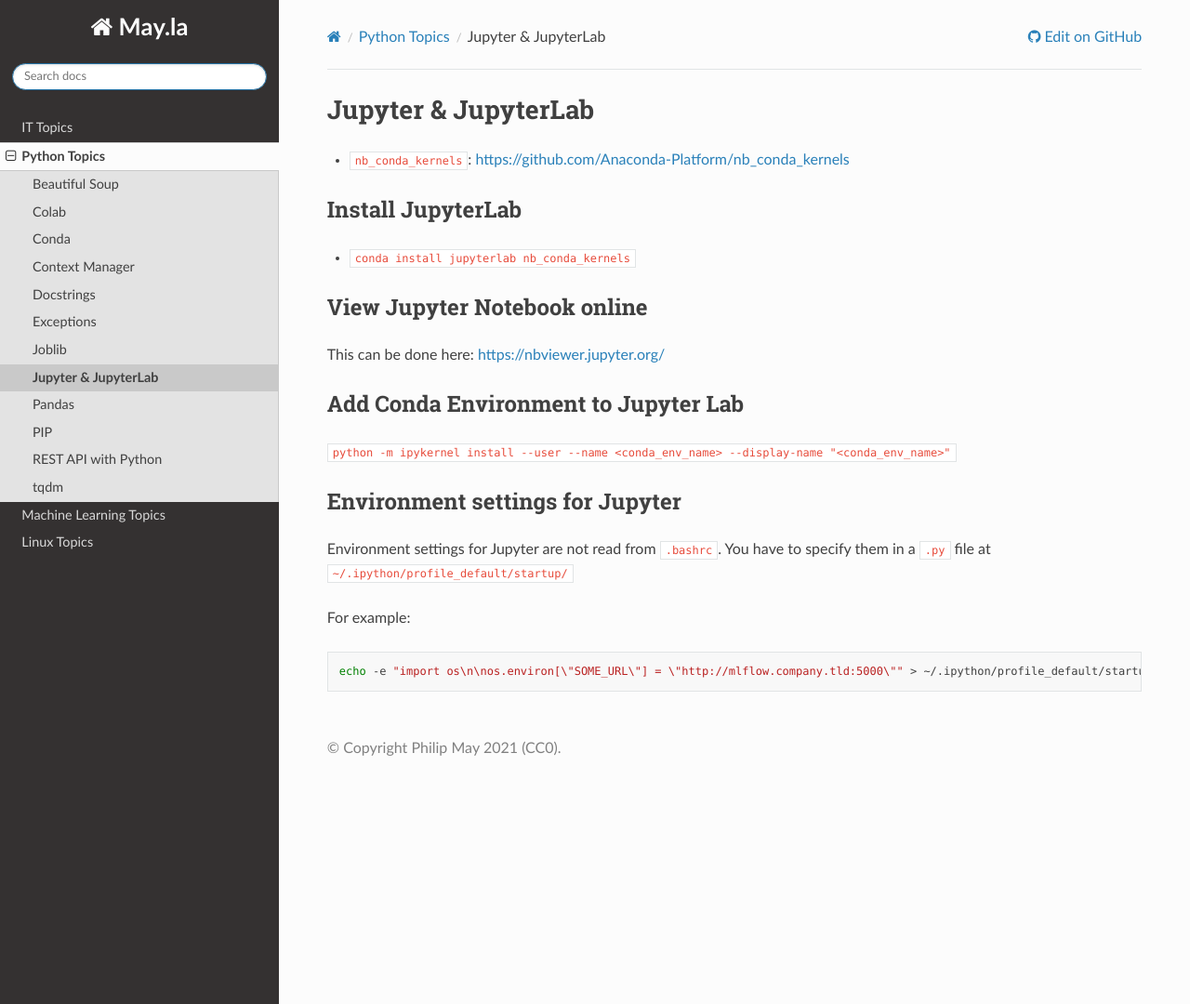
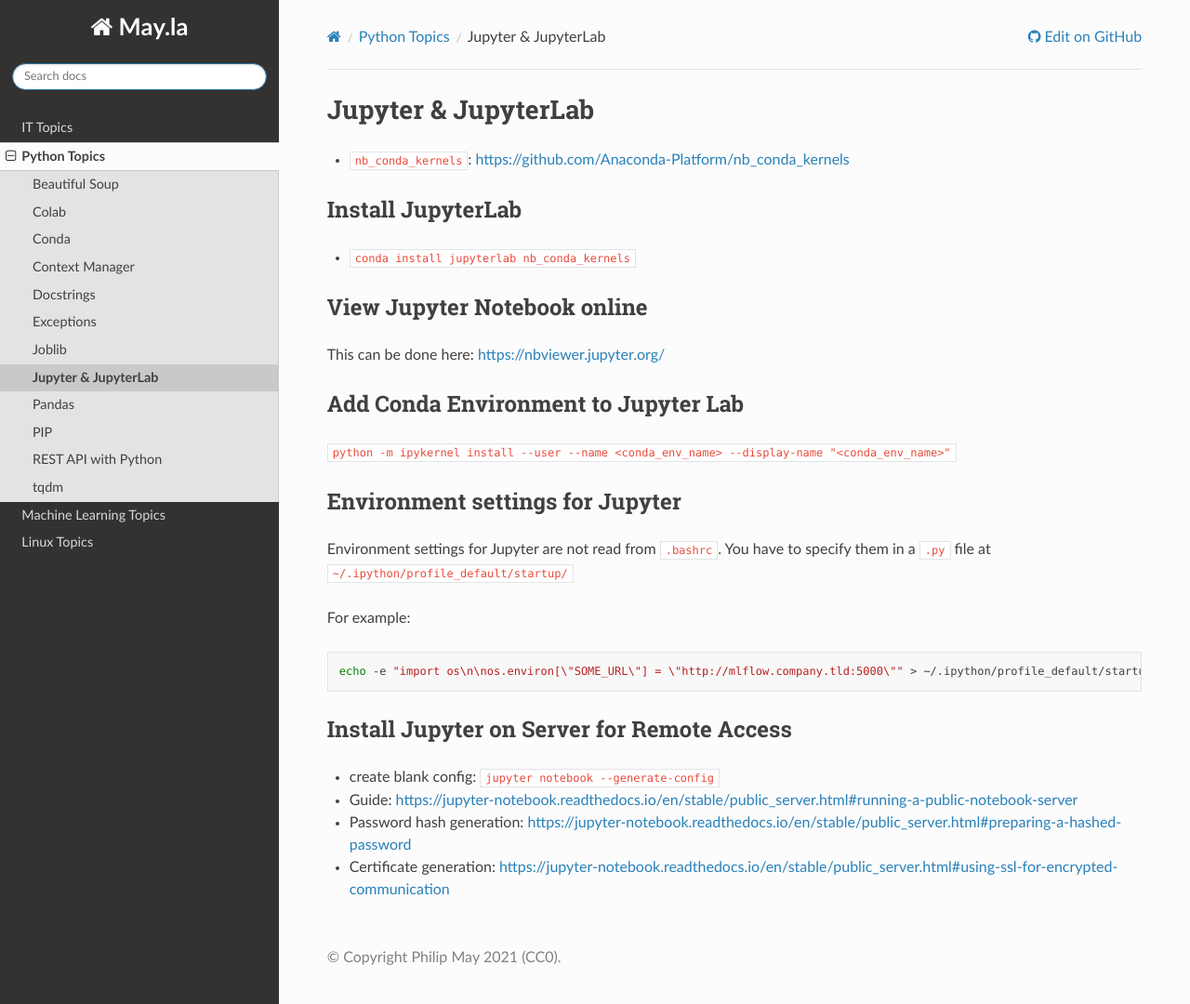
Before and after one commit to PhilipMay/May.la, a Sphinx documentation site: the page built from source/py/jupyter.md, in a window 1280 px wide and 1080 px high. Shown: the whole window at 93% size. Built offline with Sphinx 7.4.7 and the Read the Docs theme 2.0.0, drawn with Linux system fonts in a browser that asks for light colours.

Commit message:
Update jupyter.md

````diff
--- a/source/py/jupyter.md
+++ b/source/py/jupyter.md
@@ -19,3 +19,8 @@
 ```bash
 echo -e "import os\n\nos.environ[\"SOME_URL\"] = \"http://mlflow.company.tld:5000\"" > ~/.ipython/profile_default/startup/set_env.py
 ```
+## Install Jupyter on Server for Remote Access
+- create blank config: `jupyter notebook --generate-config`
+- Guide: https://jupyter-notebook.readthedocs.io/en/stable/public_server.html#running-a-public-notebook-server
+- Password hash generation: https://jupyter-notebook.readthedocs.io/en/stable/public_server.html#preparing-a-hashed-password
+- Certificate generation: https://jupyter-notebook.readthedocs.io/en/stable/public_server.html#using-ssl-for-encrypted-communication
````
